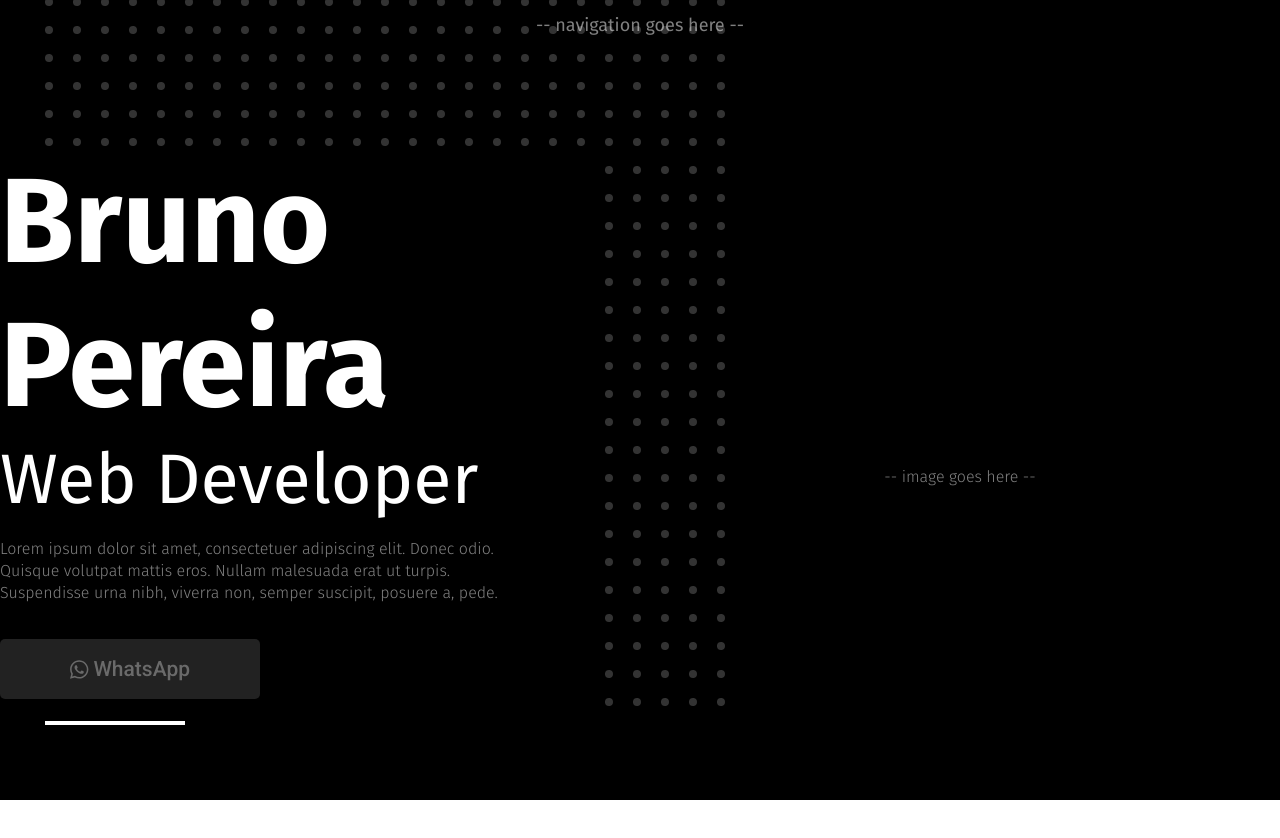
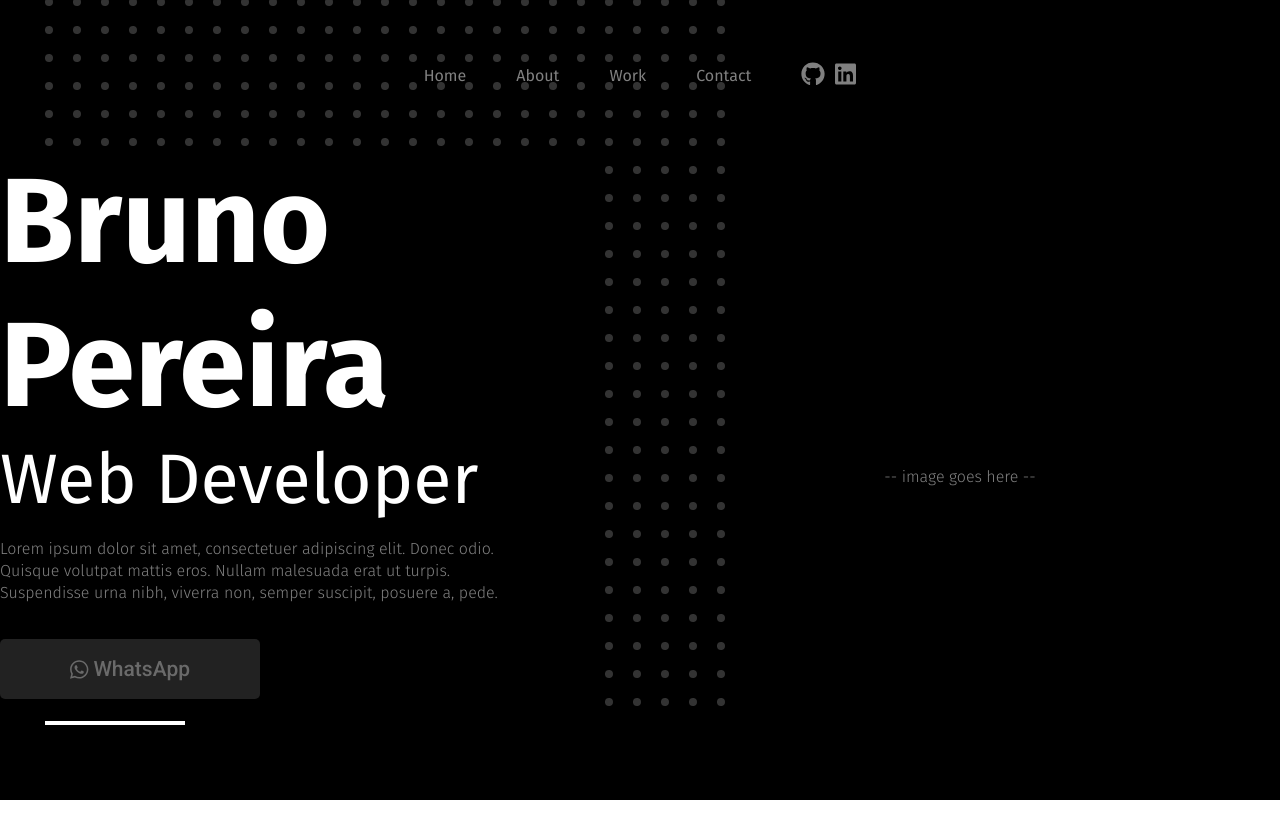
Before and after one commit to SirBruno/portfolio, a Next.js app: page / in a window 1280 px wide. Shown: the top 838 px of the page. Built offline with nearby package versions, Linux system fonts and the light colour scheme.

Commit message:
Added the navigation.

```diff
--- a/pages/index.js
+++ b/pages/index.js
@@ -1,6 +1,6 @@
 import Head from 'next/head'
 import styles from '../styles/Home.module.css'
-import { faWhatsapp } from '@fortawesome/free-brands-svg-icons'
+import { faGithub, faLinkedin, faWhatsapp } from '@fortawesome/free-brands-svg-icons'
 import { FontAwesomeIcon } from '@fortawesome/react-fontawesome'
 import Image from "next/image"
 import HeroLogos from '../public/hero_logos.png'
@@ -13,7 +13,24 @@ export default function Home() {
       </Head>
 
       <section className={styles.one}>
-        <span className={styles.nav}>-- navigation goes here --</span>
+        <span className={styles.nav}>
+          <span>
+            <a>Home</a>
+          </span>
+          <span>
+            <a>About</a>
+          </span>
+          <span>
+            <a>Work</a>
+          </span>
+          <span>
+            <a>Contact</a>
+          </span>
+          <span className={styles.navSocialMedia}>
+            <a href="https://github.com/SirBruno" target="_blank" rel="noreferrer"><FontAwesomeIcon icon={faGithub} /></a>
+            <a href="https://www.linkedin.com/in/sirbruno" target="_blank" rel="noreferrer"><FontAwesomeIcon icon={faLinkedin} /></a>
+          </span>
+        </span>
         <section className={styles.hero}>
           <main className={styles.main}>
             <h1 className={styles.title}>Bruno Pereira</h1>
--- a/styles/Home.module.css
+++ b/styles/Home.module.css
@@ -53,14 +53,37 @@
 }
 
 .nav {
+  font-size: 16px;
+  height: 50px;
+  margin-top: 50px;
+  position: relative;
+  display: inline-flex;
+  justify-content: center;
+  align-items: center;
+}
+
+.nav a {
   color: #fff;
   opacity: .5;
-  font-size: 18px;
-  text-align: center;
-  display: block;
-  height: 50px;
-  display: grid;
-  align-items: center;
+  transition: .3s;
+}
+
+.nav a:hover {
+  cursor: pointer;
+  opacity: 1;
+  transition: .3s;
+}
+
+.nav > span:not(:last-child) {
+  margin-right: 50px;
+}
+
+.nav .navSocialMedia {
+  font-size: 24px;
+}
+
+.nav .navSocialMedia > a:not(:last-child) {
+  margin-right: 10px;
 }
 
 a.heroCTA {
```
